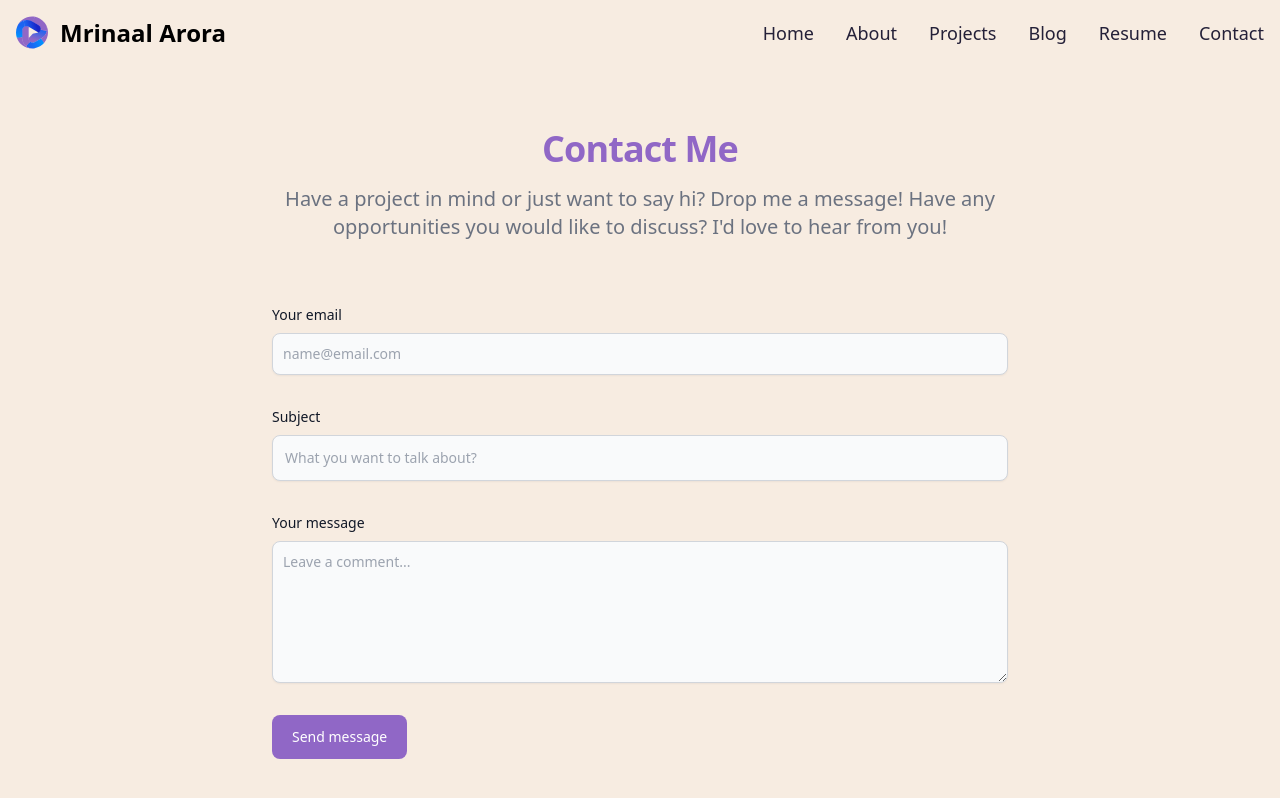
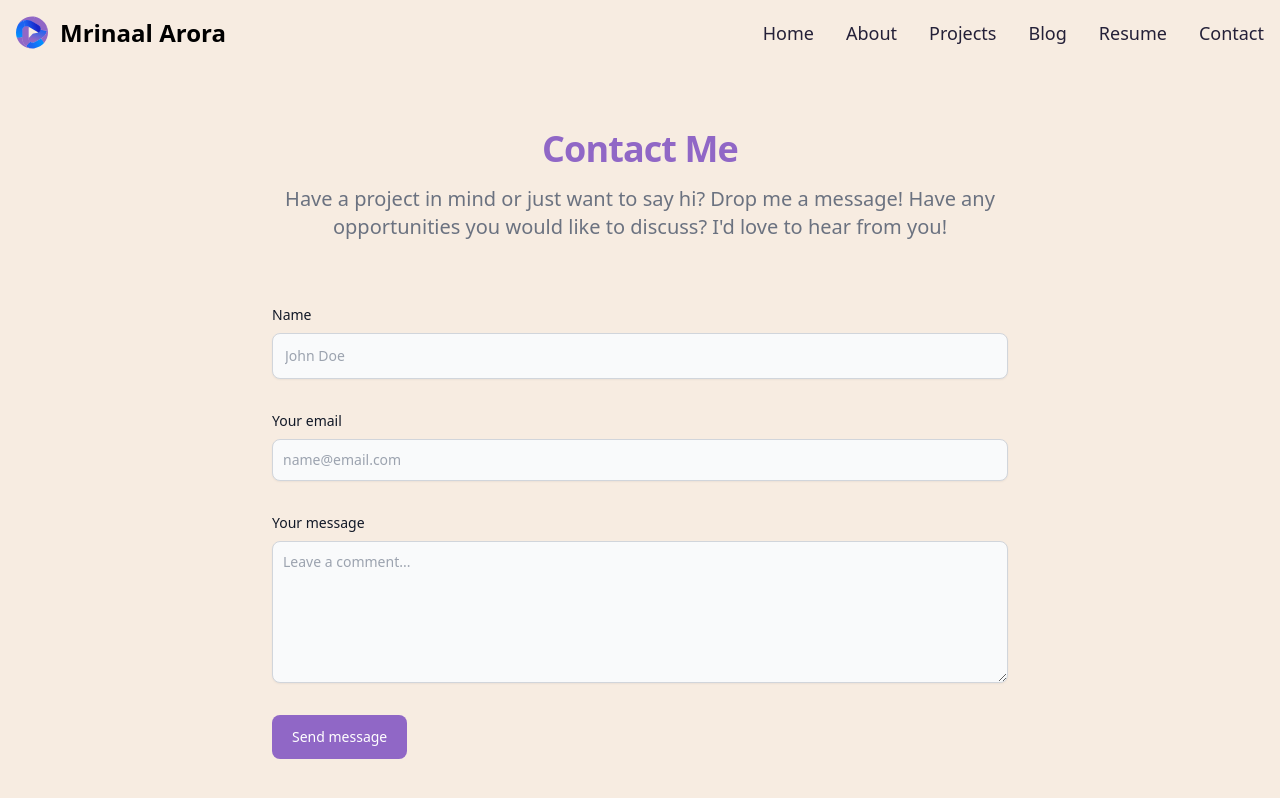
Before and after one commit to aroramrinaal/my-portfolio, a Next.js app: page /contact in a window 1280 px wide. Shown: the top 798 px of the page. Built offline with nearby package versions, Linux system fonts and the light colour scheme.

Commit message:
refactor: Update contact form labels and input fields

```diff
--- a/src/pages/contact.tsx
+++ b/src/pages/contact.tsx
@@ -11,12 +11,12 @@ const Contact = () => {
                     <p className="mb-8 lg:mb-16 font-light text-center text-gray-500  sm:text-xl">Have a project in mind or just want to say hi? Drop me a message! Have any opportunities you would like to discuss? I&apos;d love to hear from you!</p>
                     <form action="#" className="space-y-8">
                         <div>
+                            <label htmlFor="subject" className="block mb-2 text-sm font-medium text-gray-900">Name</label>
+                            <input type="text" id="subject" className="block p-3 w-full text-sm text-gray-900 bg-gray-50 rounded-lg border border-gray-300 shadow-sm focus:ring-primary-500 focus:border-primary-500" placeholder="John Doe" required />
+                        </div>
+                        <div>
                             <label htmlFor="email" className="block mb-2 text-sm font-medium text-gray-900 ">Your email</label>
                             <input type="email" id="email" className="shadow-sm bg-gray-50 border border-gray-300 text-gray-900 text-sm rounded-lg focus:ring-primary-500 focus:border-primary-500 block w-full p-2.5" placeholder="name@email.com" required />
-                        </div>
-                        <div>
-                            <label htmlFor="subject" className="block mb-2 text-sm font-medium text-gray-900">Subject</label>
-                            <input type="text" id="subject" className="block p-3 w-full text-sm text-gray-900 bg-gray-50 rounded-lg border border-gray-300 shadow-sm focus:ring-primary-500 focus:border-primary-500" placeholder="What you want to talk about?" required />
                         </div>
                         <div className="sm:col-span-2">
                             <label htmlFor="message" className="block mb-2 text-sm font-medium text-gray-900">Your message</label>
```
